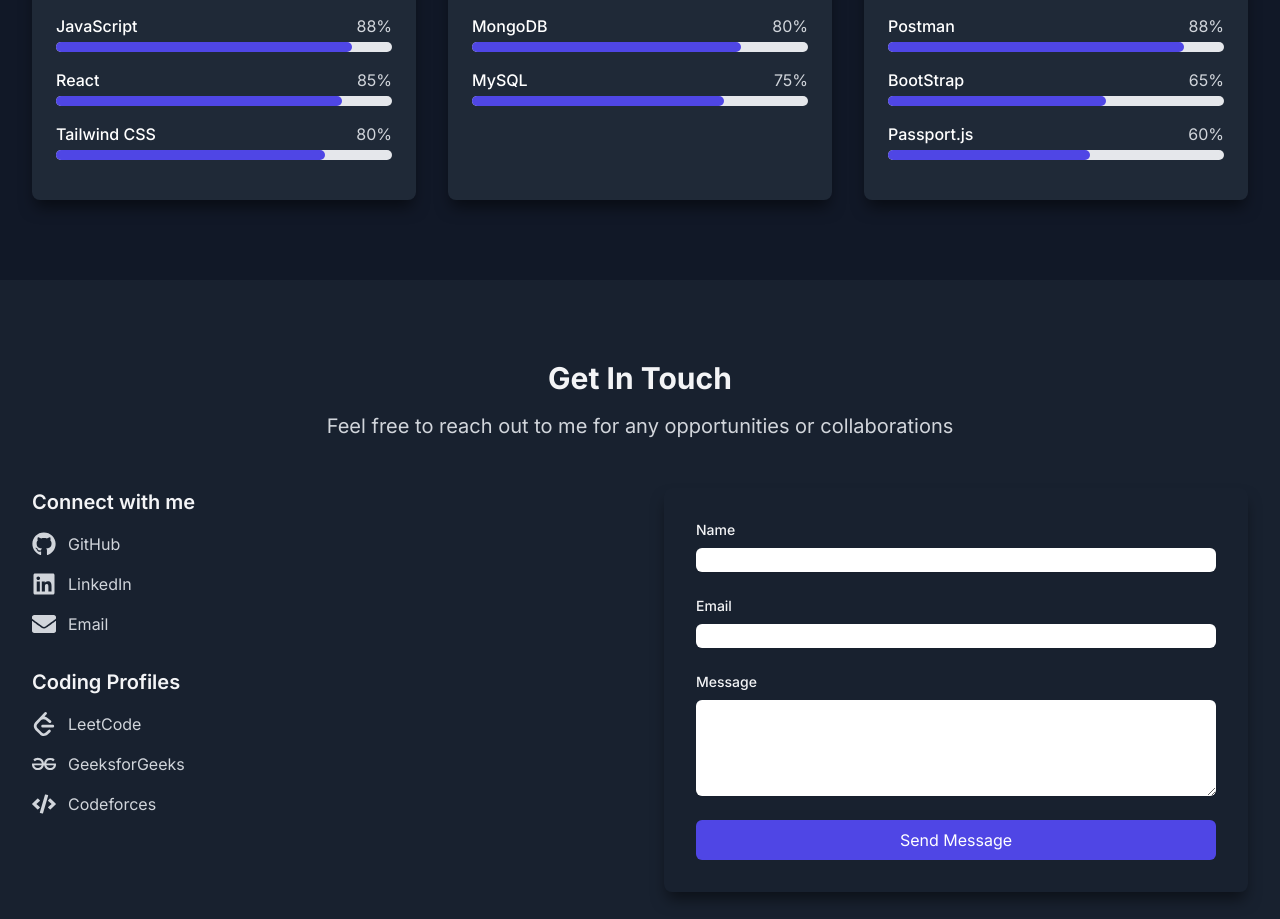
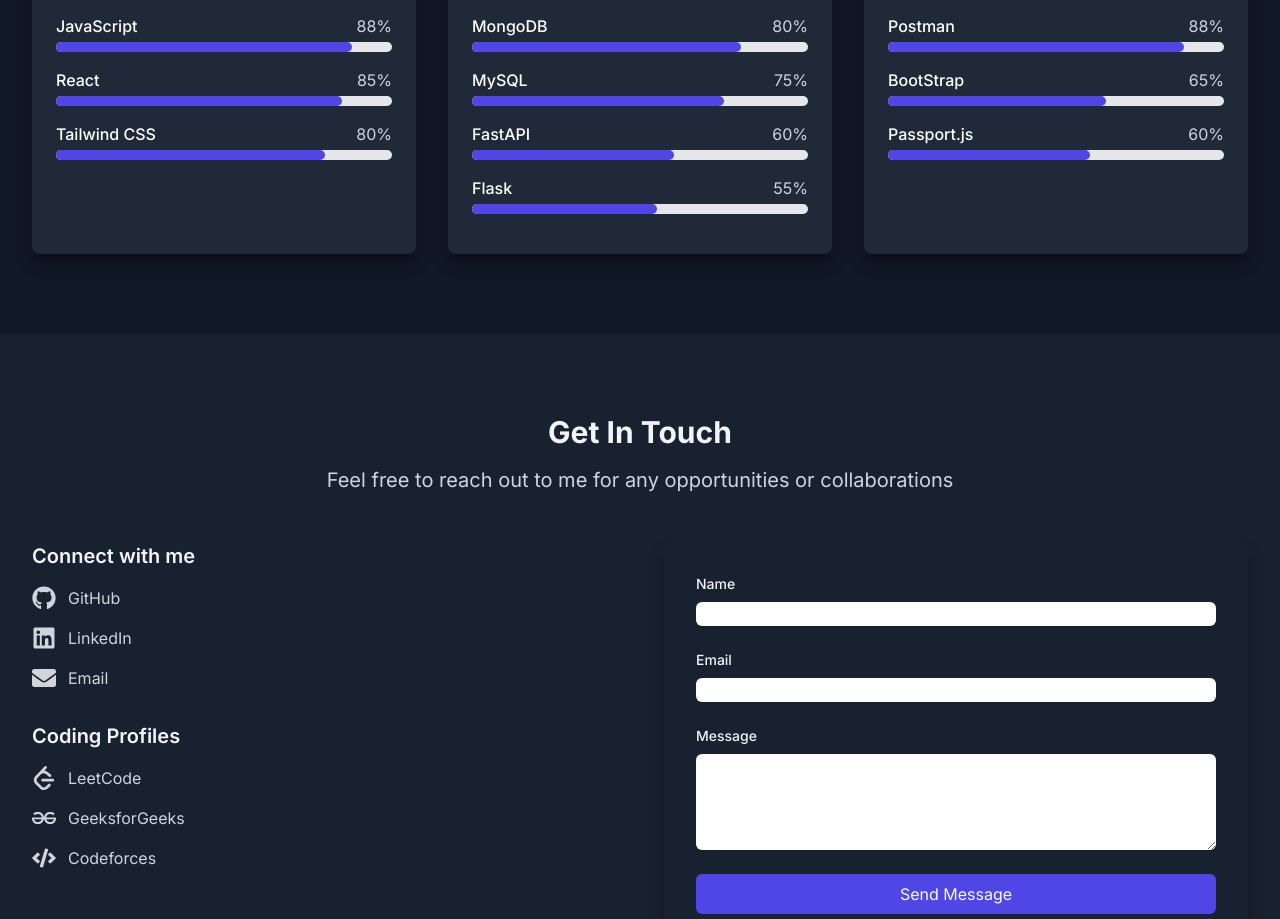
Before and after one commit to RahuljiV2004/Portfolio, a Next.js app: page / in a window 1280 px wide. Shown: the part 3026-3945 px from the top of the page. Built offline with nearby package versions, Linux system fonts and the light colour scheme.

Commit message:
Update Skills.tsx

```diff
--- a/src/components/Skills.tsx
+++ b/src/components/Skills.tsx
@@ -17,10 +17,15 @@
   {
     category: 'Backend',
     items: [
-      { name: 'Node.js', level: 85 },
-      { name: 'Express.js', level: 82 },
-      { name: 'MongoDB', level: 80 },
-      { name: 'MySQL', level: 75 },
+
+  { name: 'Node.js', level: 85 },
+  { name: 'Express.js', level: 82 },
+  { name: 'MongoDB', level: 80 },
+  { name: 'MySQL', level: 75 },
+  { name: 'FastAPI', level: 60 },
+  { name: 'Flask', level: 55 }
+
+
     ],
   },
   {
```
